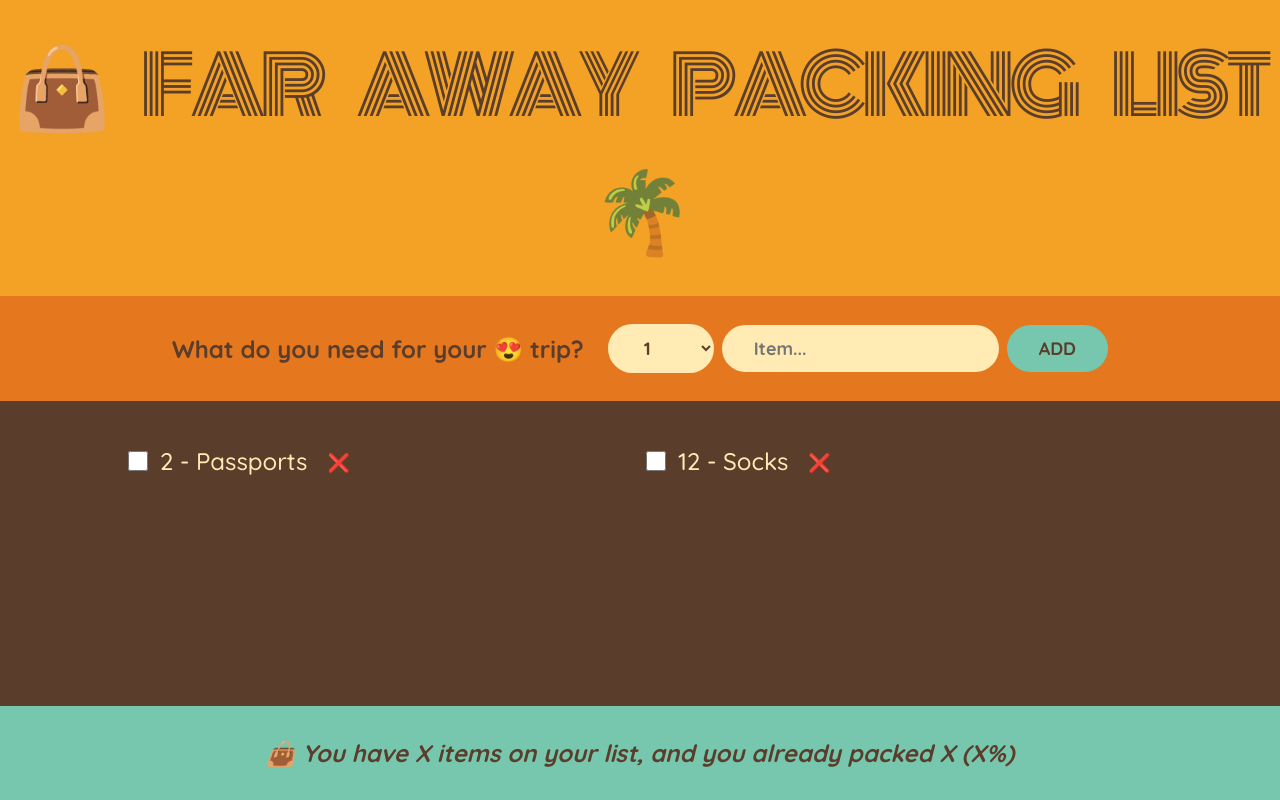
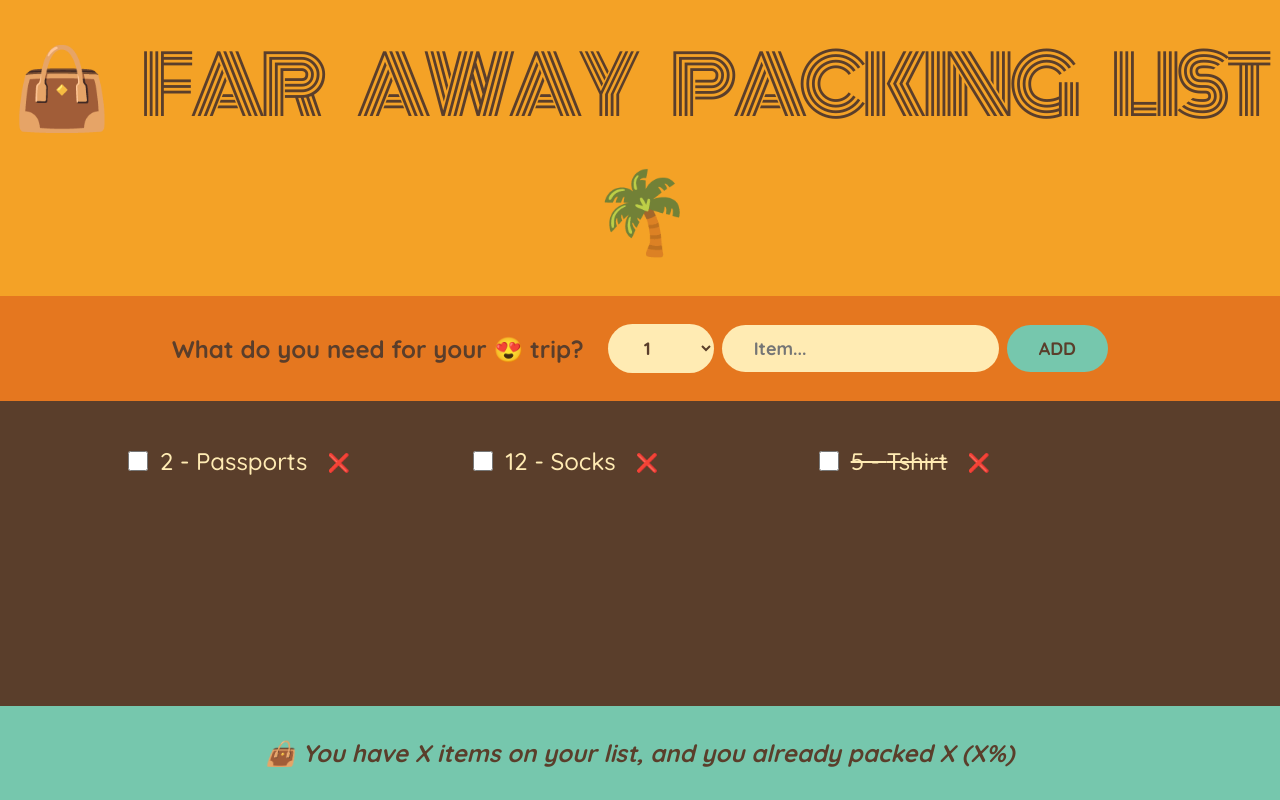
Before and after one commit to carlhicban/travel-list-react, a React (Create React App) app: page / in a window 1280 px wide. Built offline with nearby package versions, Linux system fonts and the light colour scheme.

Commit message:
Update list of items

```diff
--- a/src/App.js
+++ b/src/App.js
@@ -3,6 +3,7 @@ import { useState } from "react";
 const initialItems = [
   { id: 1, description: "Passports", quantity: 2, packed: false },
   { id: 2, description: "Socks", quantity: 12, packed: false },
+  { id: 2, description: "Tshirt", quantity: 5, packed: true },
 ];
 
 export default function App() {
```
